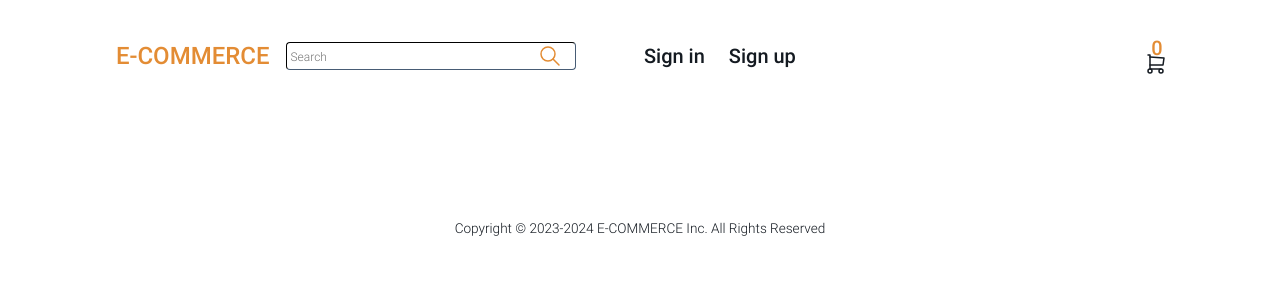
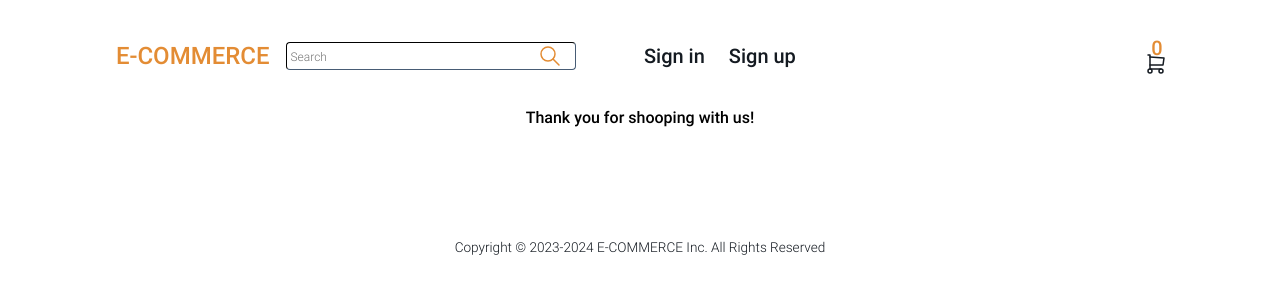
Before and after one commit to manyprojects/e-commerce-client, a React (Create React App) app: page /success in a window 1280 px wide. Shown: the top 300 px of the page. Built offline with nearby package versions, Linux system fonts and the light colour scheme; no server answers.

Commit message:
adds Success and Cancel pages

```diff
--- a/src/App.jsx
+++ b/src/App.jsx
@@ -8,6 +8,8 @@ import SignupPage from './pages/SignupPage/SignupPage';
 import SigninPage from './pages/SigninPage/SigninPage';
 import CartPage from './pages/CartPage/CartPage';
 import Footer from './components/Footer/Footer';
+import Success from './pages/SuccessPage/Success';
+import Cancel from './pages/CancelPage/Cancel';
 import { stripeData } from './utils/data';
 import './styles/global.scss';
 
@@ -216,6 +218,14 @@ function App() {
             stripeProducts={stripeProducts}
           />} />
 
+          <Route path='/success' element={<Success
+
+          />} />
+
+          <Route path='/cancel' element={<Cancel
+
+          />} />
+
         </Routes>
 
         <Footer />
--- /dev/null
+++ b/src/pages/CancelPage/Cancel.jsx
@@ -0,0 +1,19 @@
+import { useNavigate } from 'react-router-dom';
+import './Cancel.scss';
+
+const Cancel = () => {
+
+    const navigate = useNavigate();
+
+    setTimeout(() => {
+        navigate('/cart');
+    }, 1500);
+
+    return (
+        <div className='cancel'>
+            Your purchase has been canceled.
+        </div>
+    );
+};
+
+export default Cancel;
--- /dev/null
+++ b/src/pages/CancelPage/Cancel.scss
@@ -0,0 +1,4 @@
+.cancel {
+    display: flex;
+    justify-content: center;
+}
--- /dev/null
+++ b/src/pages/SuccessPage/Success.jsx
@@ -0,0 +1,11 @@
+import './Success.scss'
+
+const Success = () => {
+    return (
+        <div className='success'>
+            Thank you for shooping with us!
+        </div>
+    );
+};
+
+export default Success;
--- /dev/null
+++ b/src/pages/SuccessPage/Success.scss
@@ -0,0 +1,4 @@
+.success {
+    display: flex;
+    justify-content: center
+}
```
